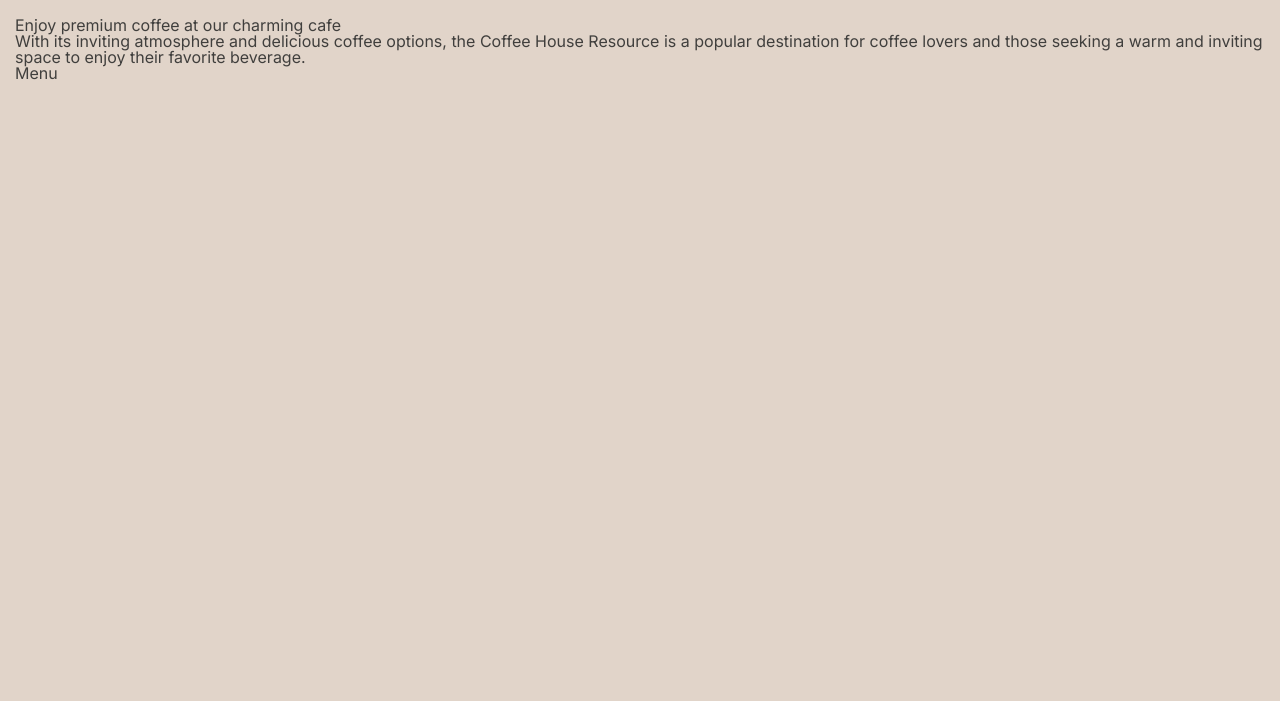
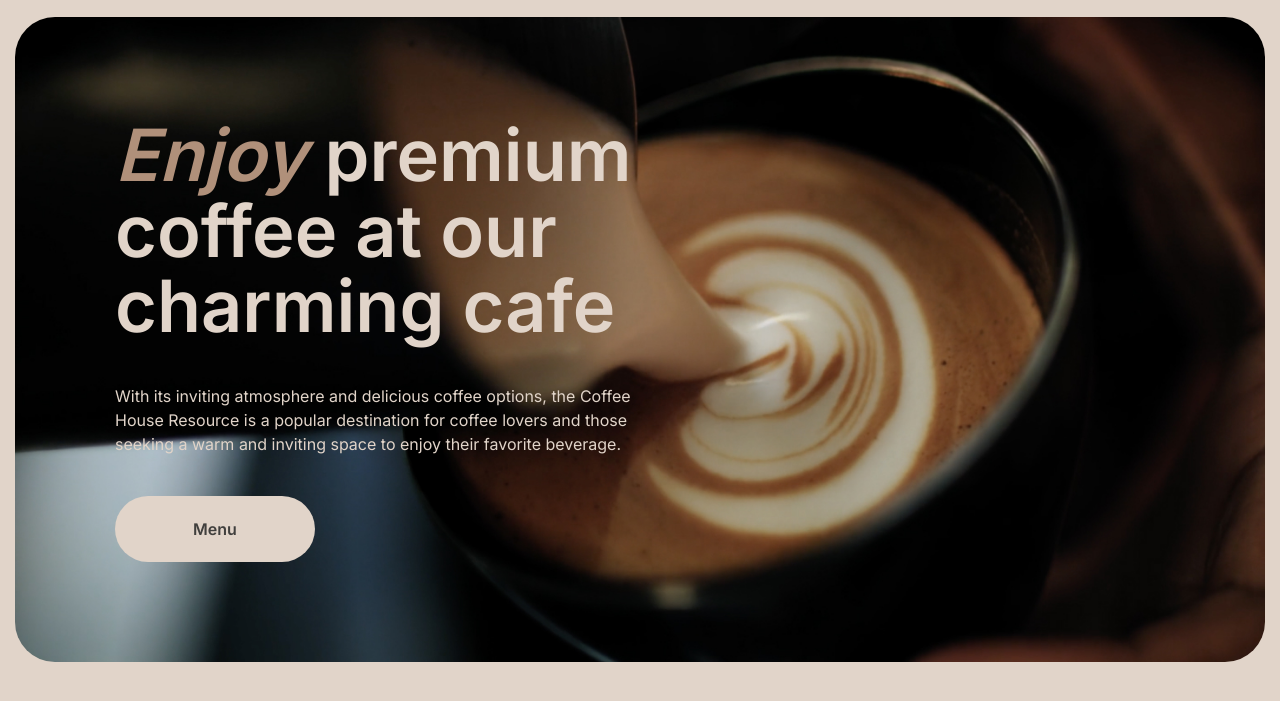
Before and after one commit to FreightDH/hangman, a website built with webpack: page coffee-house/src/index.html in a window 1280 px wide. Shown: the part 83-784 px from the top of the page. Built offline with nearby package versions, Linux system fonts and the light colour scheme; files whose address does not match are found by name.

Commit message:
feat: add enjoy section styles

```diff
--- a/coffee-house/src/scss/base/forms/button.scss
+++ b/coffee-house/src/scss/base/forms/button.scss
@@ -1,10 +1,42 @@
 // <BUTTON>
-// Snippet code "a.btn"
 .btn {
   display: inline-block;
-  padding: 0px 0px;
+  max-width: 200px;
+  padding: 25px;
+
+  text-align: center;
+  font-weight: 600;
+
+  border-radius: 100px;
+  background: #e1d4c9;
+
+  span {
+    position: relative;
+    transition: right 0.2s ease 0s;
+    right: 0;
+
+    &::after {
+      content: url('@img/icons/coffee-cup.svg');
+      position: absolute;
+      width: 20px;
+      height: 20px;
+      top: -2px;
+      right: -25px;
+      opacity: 0;
+      visibility: hidden;
+      transition: all 0.2s ease 0s;
+    }
+  }
 
   &:hover {
+    span {
+      right: 8px;
+
+      &::after {
+        opacity: 1;
+        visibility: visible;
+      }
+    }
   }
 
   &.fw {
--- a/coffee-house/src/scss/base/forms/forms.scss
+++ b/coffee-house/src/scss/base/forms/forms.scss
@@ -1,4 +1,4 @@
-// @import "button";
+@import 'button';
 // @import "input";
 // @import "toggle";
 // @import "select";
--- a/coffee-house/src/scss/home.scss
+++ b/coffee-house/src/scss/home.scss
@@ -0,0 +1,7 @@
+@import './sections/enjoy';
+
+.page {
+  display: flex;
+  flex-direction: column;
+  gap: 100px;
+}
--- /dev/null
+++ b/coffee-house/src/scss/sections/enjoy.scss
@@ -0,0 +1,33 @@
+.enjoy {
+  &__body {
+    background:
+      url('@img/enjoy/01.jpg') center / cover,
+      lightgray 50% / cover no-repeat;
+    border-radius: 40px;
+  }
+
+  &__content {
+    max-width: 630px;
+    padding: 100px 0px 100px 100px;
+    display: flex;
+    flex-direction: column;
+    gap: 40px;
+  }
+
+  &__title {
+    color: #e1d4c9;
+    font-size: 72px;
+    line-height: 105%;
+    font-weight: 600;
+
+    span {
+      font-style: italic;
+      color: #b0907a;
+    }
+  }
+
+  &__text {
+    color: #e1d4c9;
+    line-height: 150%;
+  }
+}
--- a/coffee-house/src/scss/style.scss
+++ b/coffee-house/src/scss/style.scss
@@ -114,7 +114,7 @@ body {
 
 //<ПОДКЛЮЧЕНИЕ ФАЙЛОВ СТИЛЕЙ СТРАНИЦ И ЭЛЕМЕНТОВ>
 @import 'header';
-// @import "home";
+@import 'home';
 // @import "footer";
 //</ПОДКЛЮЧЕНИЕ ФАЙЛОВ СТИЛЕЙ СТРАНИЦ И ЭЛЕМЕНТОВ>
 
```
